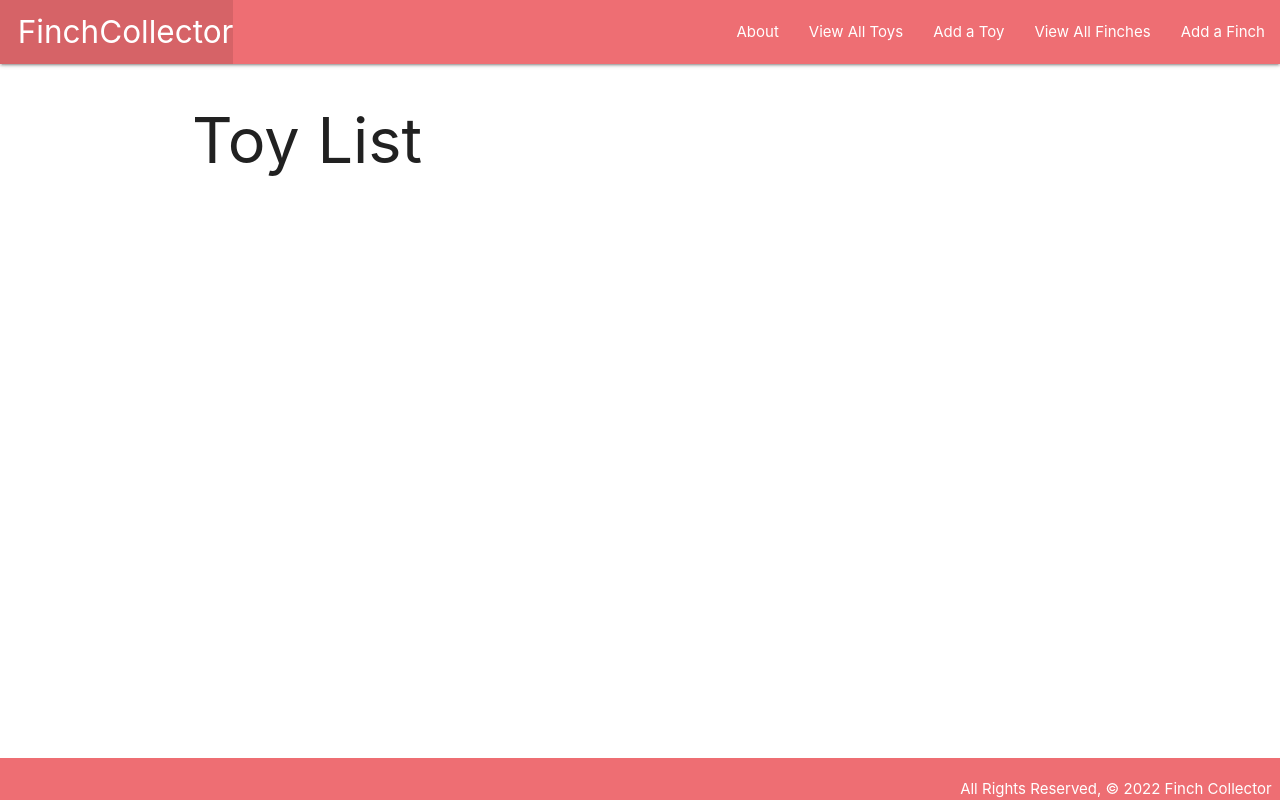
After one commit to Mira85/finch_collector, a Django app: page /toys/ in a window 1280 px wide. The commit adds this page. Run offline with Django 4.2, Linux system fonts and the light colour scheme; data that the repository does not hold is empty.

Commit message:
wip:adds create toys

```diff
--- a/main_app/admin.py
+++ b/main_app/admin.py
@@ -1,5 +1,6 @@
 from django.contrib import admin
-from .models import Finch
+from .models import Finch, Toy
 # Register your models here.
 
 admin.site.register(Finch)
+admin.site.register(Toy)
--- a/main_app/templates/base.html
+++ b/main_app/templates/base.html
@@ -24,6 +24,8 @@
           </ul>
           <ul class="right">
             <li><a href="{% url 'about' %}">About</a></li>
+            <li><a href="{% url 'toys_list' %}">View All Toys</a></li>
+            <li><a href="{%  url 'toys_create' %}">Add a Toy</a></li>
             <li><a href="{% url 'index' %}">View All Finches</a></li>
             <li><a href="{% url 'finches_create' %}">Add a Finch</a></li>
           </ul>
--- /dev/null
+++ b/main_app/templates/toys/index.html
@@ -0,0 +1,17 @@
+{% extends 'base.html' %}
+
+{% block content %}
+
+<h1>Toy List</h1>
+
+{% for toy in toys %}
+<div class="card">
+    <a href="{% url 'toy_detail' toy.id %}">
+        <div class="card-content">
+            <span class="card-title">{{ toy.name }}</span>
+            <p>color : {{toy.color}}</p>
+        </div>
+    </a>
+</div>
+{% endfor %}
+{% endblock %}
--- a/main_app/urls.py
+++ b/main_app/urls.py
@@ -6,7 +6,10 @@ urlpatterns = [
     path('about/', views.about, name='about'),
     path('finches/', views.finches_index, name='index'),
     path('finches/<int:finch_id>/', views.finches_detail, name='detail'),
-    path('finches/create', views.FinchCreate.as_view(), name='finches_create'),
-    path('finches/<int:pk>/update', views.FinchUpdate.as_view(), name='finches_update'),
-    path('finches/<int:pk>/delete', views.FinchDelete.as_view(), name='finches_delete'),
+    path('finches/create/', views.FinchCreate.as_view(), name='finches_create'),
+    path('finches/<int:pk>/update/', views.FinchUpdate.as_view(), name='finches_update'),
+    path('finches/<int:pk>/delete/', views.FinchDelete.as_view(), name='finches_delete'),
+    path('toys/', views.ToysList.as_view(), name='toys_list'),
+    path('toys/<int:pk>/', views.ToyDetail.as_view(), name='toy_detail'),
+    path('toys/create/', views.ToyCreate.as_view(), name='toys_create')
 ]
--- a/main_app/views.py
+++ b/main_app/views.py
@@ -1,6 +1,8 @@
 from django.shortcuts import render
 from django.views.generic.edit import CreateView, UpdateView, DeleteView
+from django.views.generic import ListView, DetailView
 from .models import Finch
+from .models import Toy
 # Create your views here.
 
 def home(request):
@@ -30,3 +32,17 @@ class FinchUpdate(UpdateView):
 class FinchDelete(DeleteView):
     model = Finch
     success_url = '/finches/'
+
+class ToysList(ListView):
+    model = Toy
+    template_name = 'toys/index.html'
+    context_object_name = 'toys'
+    queryset = Toy.objects.all()
+
+class ToyDetail(DetailView):
+    model = Toy
+    template_name ='toys/detail.html'
+
+class ToyCreate(CreateView):
+    model = Toy
+    fields = '__all__'
```
Also changed, not shown: main_app/models.py (+10 -0 lines), main_app/templates/main_app/toy_form.html (added, +14 -0 lines), main_app/templates/toys/detail.html (added, +17 -0 lines), main_app/migrations/0002_toy.py (added).
